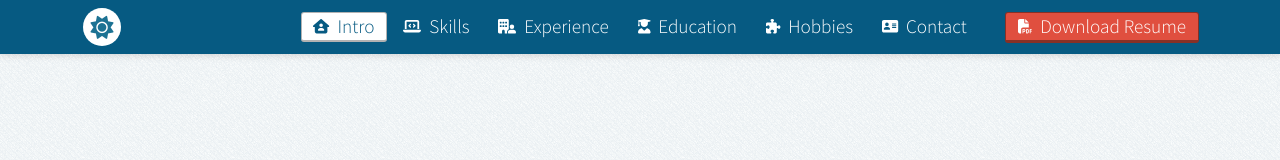
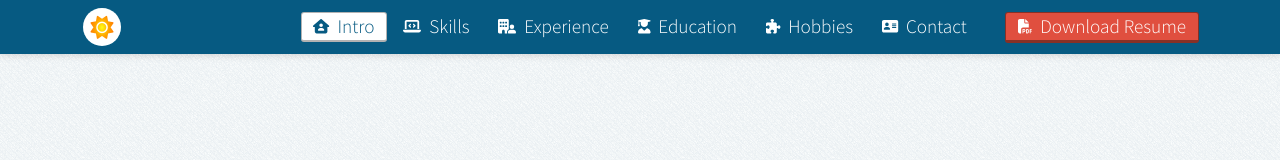
Before and after one commit to silambarasan-rd/portfolio, a React (Create React App) app: page / in a window 1280 px wide. Shown: the top 160 px of the page. Built offline with nearby package versions, Linux system fonts and the light colour scheme.

Commit message:
Dark/Light theme btn animation

```diff
--- a/src/styles/NavBar.scss
+++ b/src/styles/NavBar.scss
@@ -110,16 +110,34 @@
       align-items: center;
       border-radius: 50%;
 
+      overflow: hidden;
+
+      &::after {
+        content: "";
+        display: block;
+      }
+
       &::before {
         content: "";
         font-family: "Font Awesome 6 Free", sans-serif;
         font-size: .9em;
         display: block;
+
+        animation-name: pullFromTop;
+        animation-duration: 1s;
+        animation-timing-function: ease-out;
       }
 
       &.light::before {
         content: "\f185";
-        color: #1C7293;
+        background: #fffe15;
+        background: radial-gradient(#fffe15 0%, #ffa500 40%, #ff6e00 80%);
+        -webkit-background-clip: text;
+        -webkit-text-fill-color: transparent;
+
+        animation-name: pullFromBottom;
+        animation-duration: 1s;
+        animation-timing-function: ease-out;
       }
 
       &.dark::before {
@@ -135,8 +153,28 @@
     }
 
     &:checked + .checkmark {
-      background-color: #000;
+      background-color: #14123a;
     }
+  }
+}
+
+@keyframes pullFromBottom {
+  0% {
+    transform: translateY(50px);
+  }
+  50% {
+    animation-timing-function: ease-out;
+    transform: translateY(0);
+  }
+}
+
+@keyframes pullFromTop {
+  0% {
+    transform: translateY(-50px);
+  }
+  50% {
+    animation-timing-function: ease-out;
+    transform: translateY(0);
   }
 }
 
```
